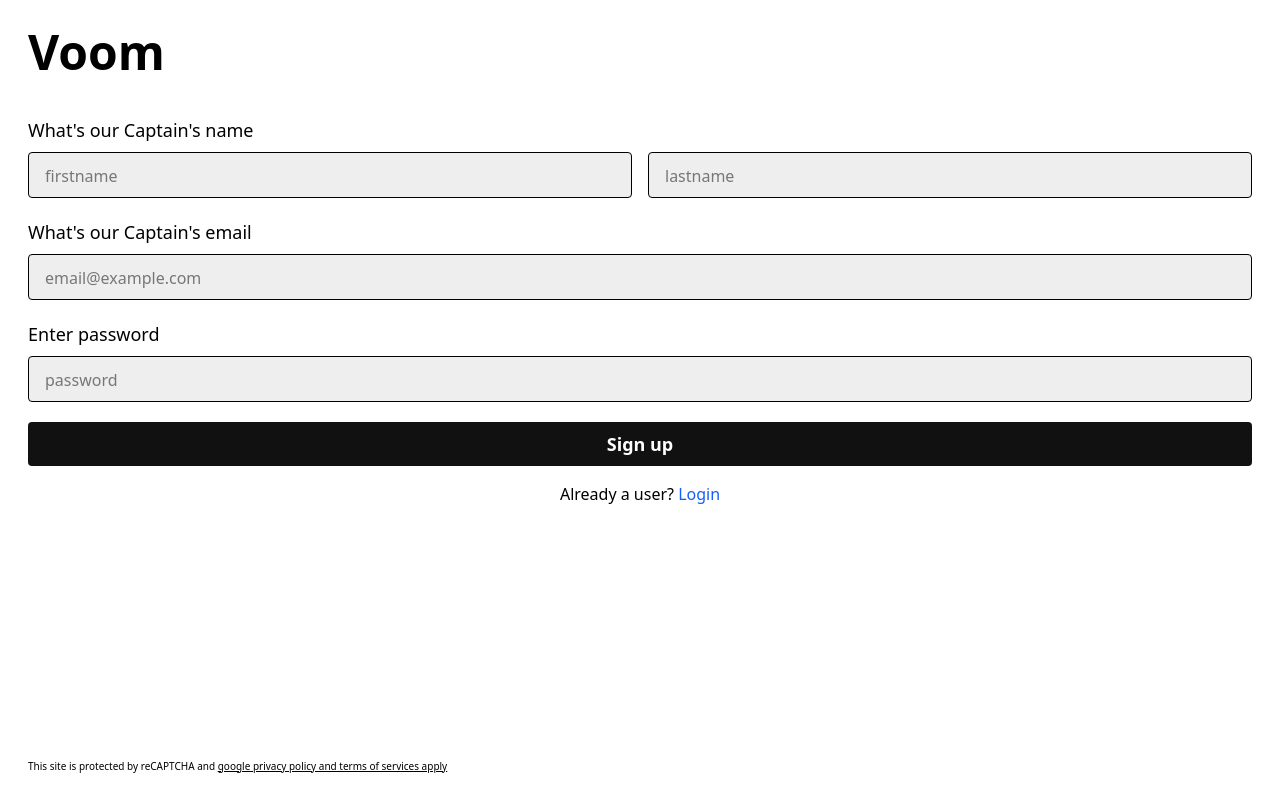
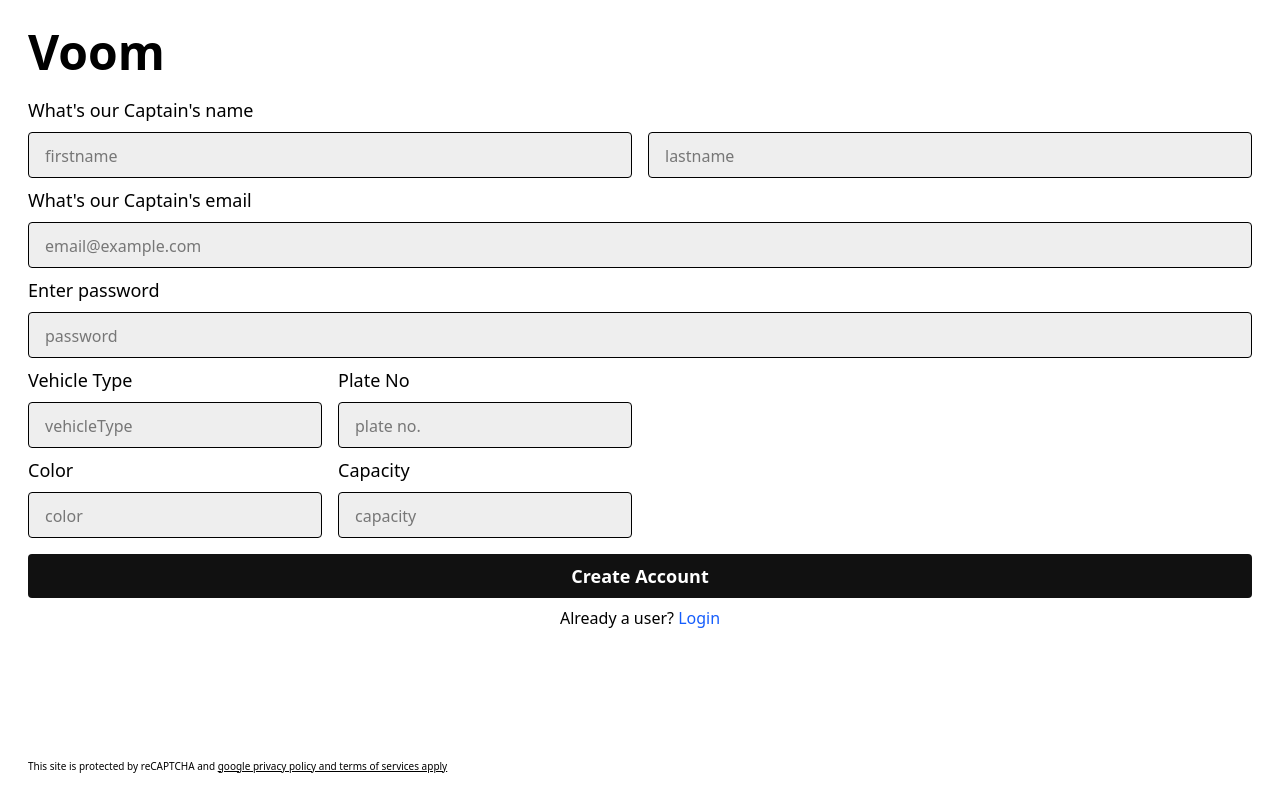
Before and after one commit to Nitinshukla88/Voom-Frontend, a React (Vite) app: page /captain/signup in a window 1280 px wide. Built offline with nearby package versions, Linux system fonts and the light colour scheme.

Commit message:
added the CaptainSignUp and CaptainLogin functionality

```diff
--- a/src/App.jsx
+++ b/src/App.jsx
@@ -7,6 +7,8 @@ import CaptainSignUp from './components/CaptainSignUp'
 import LandingPage from './components/LandingPage'
 import Home from './components/Home'
 import UserProtectedWrapper from './context/UserProtectedWrapper'
+import CaptainHome from './components/CaptainHome'
+import CaptainProtectedWrapper from './context/CaptainProtectedWrapper'
 
 const App = () => {
   return (
@@ -17,6 +19,7 @@ const App = () => {
           <Route path="/captain/login" element={<CaptainLogin/>}/>
           <Route path="/captain/signup" element={<CaptainSignUp/>}/>
           <Route path="/home" element={<UserProtectedWrapper><Home/></UserProtectedWrapper>}/>
+          <Route path='/captain/home' element={<CaptainProtectedWrapper><CaptainHome/></CaptainProtectedWrapper>}/>
         </Routes>
   )
 }
--- /dev/null
+++ b/src/components/CaptainHome.jsx
@@ -0,0 +1,9 @@
+import React from 'react'
+
+const CaptainHome = () => {
+  return (
+    <div>CaptainHome</div>
+  )
+}
+
+export default CaptainHome
--- a/src/components/CaptainLogin.jsx
+++ b/src/components/CaptainLogin.jsx
@@ -1,18 +1,30 @@
-import React, { useState } from 'react'
-import { Link } from 'react-router-dom';
+import React, { useContext, useState } from 'react'
+import { Link, useNavigate } from 'react-router-dom';
+import { CaptainDataContext } from '../context/CaptainContext';
+import axios from 'axios';
 
 const CaptainLogin = () => {
 
     const [email, setEmail] = useState('');
     const [password, setPassword] = useState('');
-    const [captainData, setCaptainData] = useState({});
+    const navigate = useNavigate();
+    const { setCaptain } = useContext(CaptainDataContext)
 
-    const submitEventHandler = (e) => {
+    const submitEventHandler = async(e) => {
       e.preventDefault();
-      setCaptainData({
+      const captainData = {
         email: email,
         password: password
-      });
+      }
+
+      const response = await axios.post(`${import.meta.env.VITE_BASE_URL}/captains/login`, captainData, {withCredentials: true});
+      console.log(response?.data?.captain);
+      if(response.status === 200){
+        setCaptain(response?.data?.captain);
+        localStorage.setItem("voom-captain", JSON.stringify(response?.data?.captain));
+        console.log("Captain data saved to local storage")
+        navigate("/captain/home")
+      }
       setEmail('');
       setPassword('');
     }
--- a/src/components/CaptainSignUp.jsx
+++ b/src/components/CaptainSignUp.jsx
@@ -1,5 +1,7 @@
-import React, { useEffect, useState } from 'react'
-import { Link } from 'react-router-dom'
+import React, { useContext, useState } from 'react'
+import { Link, useNavigate } from 'react-router-dom'
+import { CaptainDataContext } from '../context/CaptainContext';
+import axios from 'axios';
 
 const CaptainSignUp = () => {
 
@@ -8,45 +10,91 @@ const CaptainSignUp = () => {
     const [password, setPassword] = useState('');
     const [firstname, setFirstname] = useState('');
     const [lastname, setLastname] = useState('');
-    const [userData, setUserData] = useState({});
+    const [plateNum, setPlateNum] = useState("");
+    const [color, setColor] = useState("");
+    const [capacity, setCapacity] = useState("");
+    const [vehicleType, setVehicleType] = useState("");
 
-    const submitEventHandler = (e) => {
+    const navigate = useNavigate();
+
+    const { setCaptain } = useContext(CaptainDataContext);
+
+    const submitEventHandler = async(e) => {
       e.preventDefault();
-      setUserData({
+      const captainData = {
         email: email,
         password: password,
-        firstname: firstname,
-        lastname: lastname
-      });
+        fullname : {
+          firstname: firstname,
+          lastname: lastname
+        },
+        vehicle: {
+          plate: plateNum,
+          color: color,
+          capacity: capacity,
+          vehicleType: vehicleType
+        }
+      }
+
+      const response = await axios.post(`${import.meta.env.VITE_BASE_URL}/captains/register`, captainData, {withCredentials : true});
+      if(response.status === 200){
+        setCaptain(response?.data?.captain);
+        localStorage.setItem("voom-captain", JSON.stringify(response?.data?.captain));
+        console.log("Captain data saved to local storage")
+        navigate("/captain/home")
+      }
+
       setEmail('');
       setPassword('');
       setFirstname('');
       setLastname('');
+      setPlateNum('');
+      setColor('');
+      setCapacity('');
+      setVehicleType('');
     }
-
-    useEffect(()=>{
-      console.log(userData);
-    },[userData])
 
 
   return (
     <div className='p-7 h-screen flex flex-col justify-between'>
       <div>
-      <p className='mb-10 text-5xl font-bold'>Voom</p>
+      <p className='mb-5 text-5xl font-bold'>Voom</p>
       <form onSubmit={(e)=> submitEventHandler(e)}>
       <h3 className='text-lg mb-2 font-medium'>What's our Captain's name</h3>
-      <div className='flex gap-4 mb-5'>
+      <div className='flex gap-4 mb-2'>
         <input type='text' required placeholder='firstname' className='bg-[#eeeeee] rounded w-1/2 px-4 py-2 border text-lg placeholder:text-base' value={firstname} onChange={(e)=> setFirstname(e.target.value)}></input>
-        <input type='text' required placeholder='lastname' className='bg-[#eeeeee] rounded w-1/2 px-4 py-2 border text-lg placeholder:text-base' value={lastname} onChange={(e)=> setLastname(e.target.value)}></input>
+        <input type='text' placeholder='lastname' className='bg-[#eeeeee] rounded w-1/2 px-4 py-2 border text-lg placeholder:text-base' value={lastname} onChange={(e)=> setLastname(e.target.value)}></input>
       </div>
         <h3 className='text-lg mb-2 font-medium'>What's our Captain's email</h3>
-        <input type='email' required placeholder='email@example.com' className='bg-[#eeeeee] rounded px-4 py-2 border w-full text-lg placeholder:text-base mb-5' value={email} onChange={(e)=> setEmail(e.target.value)}></input>
+        <input type='email' required placeholder='email@example.com' className='bg-[#eeeeee] rounded px-4 py-2 border w-full text-lg placeholder:text-base mb-2' value={email} onChange={(e)=> setEmail(e.target.value)}></input>
         <h3 className='text-lg mb-2 font-medium'>Enter password</h3>
-        <input type='password' required placeholder='password' className='bg-[#eeeeee] rounded px-4 py-2 border w-full text-lg placeholder:text-base mb-5' value={password} onChange={(e)=> setPassword(e.target.value)}></input>
-        <button className='bg-[#111] text-white font-semibold rounded px-4 py-2 w-full text-lg placeholder:text-base mb-4'>Sign up</button>
+        <input type='password' required placeholder='password' className='bg-[#eeeeee] rounded px-4 py-2 border w-full text-lg placeholder:text-base mb-2' value={password} onChange={(e)=> setPassword(e.target.value)}></input>
 
+      <div className='mb-4'>
+        <div className='flex gap-4 mb-2'>
+          <div>
+          <h3 className='text-lg mb-2 font-medium'>Vehicle Type</h3>
+          <input type='text' required placeholder='vehicleType' className='bg-[#eeeeee] rounded w-full px-4 py-2 border text-lg  placeholder:text-base' value={vehicleType} onChange={(e)=> setVehicleType(e.target.value)}></input>
+          </div>
+          <div>
+          <h3 className='text-lg mb-2 font-medium'>Plate No</h3>
+          <input type='text' required placeholder='plate no.' className='bg-[#eeeeee] rounded w-full px-4 py-2 border text-lg  placeholder:text-base' value={plateNum} onChange={(e)=> setPlateNum(e.target.value)}></input>
+          </div>
+        </div>
+        <div className='flex gap-4 mb-2'>
+          <div>
+        <h3 className='text-lg mb-2 font-medium'>Color</h3>
+        <input type='text' required placeholder='color' className='bg-[#eeeeee] rounded w-full px-4 py-2 border text-lg placeholder:text-base' value={color} onChange={(e)=> setColor(e.target.value)}></input>
+        </div>
+        <div>
+        <h3 className='text-lg mb-2 font-medium'>Capacity</h3>
+        <input type='number' required placeholder='capacity' className='bg-[#eeeeee] rounded w-full px-4 py-2 border text-lg placeholder:text-base' value={capacity} onChange={(e)=> setCapacity(e.target.value)}></input>
+        </div>
+        </div>
+      </div>
+      <button className='bg-[#111] text-white font-semibold rounded px-4 py-2 w-full text-lg placeholder:text-base mb-2' onClick={submitEventHandler}>Create Account</button>
       </form>
-      <p className='text-center'>Already a user? <Link to={"/captain/login"} className='text-blue-600'>Login</Link></p>
+      <p className='text-center mb-1'>Already a user? <Link to={"/captain/login"} className='text-blue-600'>Login</Link></p>
       </div>
       <div>
         <p className='text-[10px] leading-tight'>This site is protected by reCAPTCHA and <span className='underline'>google privacy policy and terms of services apply</span></p>
--- a/src/components/UserSignUp.jsx
+++ b/src/components/UserSignUp.jsx
@@ -53,7 +53,7 @@ const UserSignUp = () => {
         <input type='email' required placeholder='email@example.com' className='bg-[#eeeeee] rounded px-4 py-2 border w-full text-lg placeholder:text-base mb-5' value={email} onChange={(e)=> setEmail(e.target.value)}></input>
         <h3 className='text-lg mb-2 font-medium'>Enter password</h3>
         <input type='password' required placeholder='password' className='bg-[#eeeeee] rounded px-4 py-2 border w-full text-lg placeholder:text-base mb-5' value={password} onChange={(e)=> setPassword(e.target.value)}></input>
-        <button className='bg-[#111] text-white font-semibold rounded px-4 py-2 w-full text-lg placeholder:text-base mb-4'>Sign up</button>
+        <button className='bg-[#111] text-white font-semibold rounded px-4 py-2 w-full text-lg placeholder:text-base mb-4'>Create Account</button>
 
       </form>
       <p className='text-center'>Already a user? <Link to={"/user/login"} className='text-blue-600'>Login</Link></p>
--- a/src/context/CaptainContext.jsx
+++ b/src/context/CaptainContext.jsx
@@ -1,16 +1,23 @@
-import React, { createContext, useState } from 'react';
+import React, { createContext, useEffect, useState } from 'react';
 
 export const CaptainDataContext = createContext();
 
 export const CaptainContext = ({ children }) => {
-    const [captain, setCaptain] = useState(null);
+    const [captain, setCaptain] = useState(()=> {
+        return localStorage.getItem("voom-captain") ? JSON.parse(localStorage.getItem("voom-captain")) : null
+    });
 
-    const updateCaptain = (newCaptain) => {
-        setCaptain(newCaptain);
-    };
+    useEffect(() => {
+        if(captain){
+            localStorage.setItem("voom-captain", JSON.stringify(captain));
+            console.log("Captain data saved to local storage")
+        }else{
+            localStorage.removeItem("voom-captain")
+        }
+    }, [captain])
 
     return (
-        <CaptainDataContext.Provider value={{ captain, updateCaptain }}>
+        <CaptainDataContext.Provider value={{ captain, setCaptain }}>
             {children}
         </CaptainDataContext.Provider>
     );
--- /dev/null
+++ b/src/context/CaptainProtectedWrapper.jsx
@@ -0,0 +1,21 @@
+import React, { useContext, useEffect } from 'react'
+import { CaptainDataContext } from './CaptainContext'
+import { useNavigate } from 'react-router-dom';
+
+const CaptainProtectedWrapper = ({children}) => {
+
+    const { captain } = useContext(CaptainDataContext);
+    const navigate = useNavigate();
+    useEffect(() => {
+        if (!captain) {
+            navigate("/captain/login");
+        }
+    }, [captain, navigate]);
+  return (
+    <>
+        {children}
+    </>
+  )
+}
+
+export default CaptainProtectedWrapper
```
Also changed, not shown: src/components/Home.jsx (+15 -2 lines), src/components/UserLogout.jsx (deleted, +0 -30 lines).
